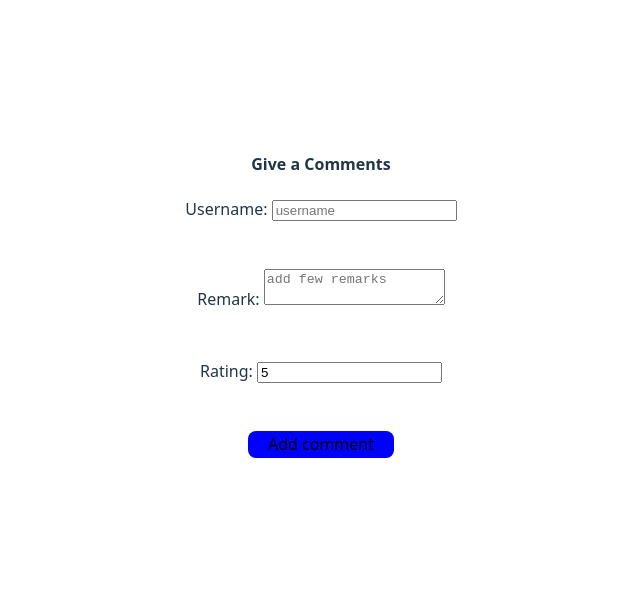
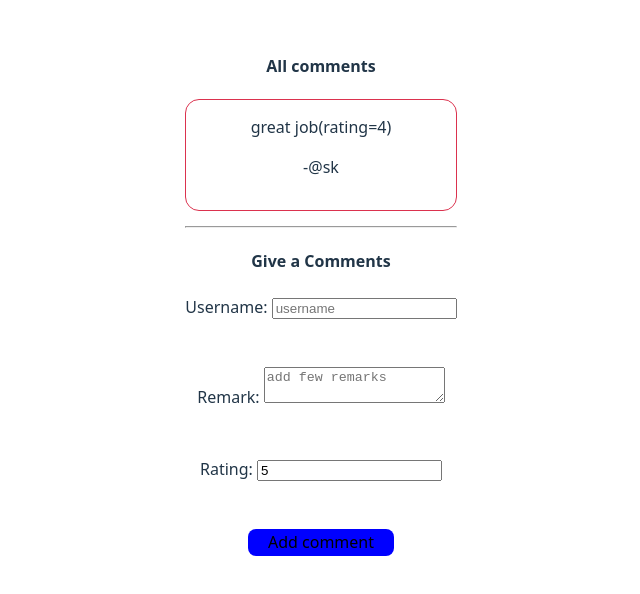
Before and after one commit to Sakshiparihar46/LearningReact, a React (Vite) app in the folder basic-react-app/: page / in a window 1280 px wide. Shown: the part 106-700 px from the top of the page, without its empty margins (319-959 px from the left). Built offline with nearby package versions, Linux system fonts and the light colour scheme.

Commit message:
show comment on screen and add styling

```diff
--- a/basic-react-app/src/App.jsx
+++ b/basic-react-app/src/App.jsx
@@ -8,13 +8,15 @@ import Ticket from './Ticket.jsx'
 import {sum} from "./helper"
 import Form from "./form.jsx"
 import CommentsForm from './commentsForm.jsx'
+import Comment from './comments.jsx'
 function App() {
 //   let winCondition=(ticket)=>{
 //     return ticket.every((num)=>num===ticket[0]);
 //   }
   return (
     <>
-      <CommentsForm/>
+      <Comment/>
+
     </>
 
   )
--- /dev/null
+++ b/basic-react-app/src/comments.css
@@ -0,0 +1,6 @@
+.comment{
+    border: 1px solid rgb(219, 50, 78);
+    border-radius: 14px;
+    padding: 15px;
+    margin-bottom: 15px;
+}
--- /dev/null
+++ b/basic-react-app/src/comments.jsx
@@ -0,0 +1,29 @@
+import { useState } from "react";
+import CommentsForm from './commentsForm.jsx'
+import './comments.css'
+export default function Comment(){
+    let [comments,setComments]=useState([{
+        username:"@sk",
+        remarks:"great job",
+        rating:4
+    }]);
+
+    let addNewComment=(comment)=>{
+        setComments((currComments)=>[...currComments,comment]);
+    }
+    return <div>
+        <h4>All comments</h4>
+        {comments.map((comment,idx)=>(
+            <div className="comment" key={idx}>
+        <span>{comment.remarks}</span>
+        <span>(rating={comment.rating})</span><br />
+        <p>-{comment.username}</p>
+        </div>
+        ))}
+
+        <hr />
+        <CommentsForm addNewComment={addNewComment}/>
+
+
+    </div>
+}
--- a/basic-react-app/src/commentsForm.jsx
+++ b/basic-react-app/src/commentsForm.jsx
@@ -1,5 +1,5 @@
 import{useState} from "react";
-export default function CommentsForm(){
+export default function CommentsForm({addNewComment} ){
     let[formData,setFormData]=useState({
         username:"",
         remarks:"",
@@ -14,6 +14,7 @@ export default function CommentsForm(){
 
     let handleSubmit=(event)=>{
         console.log(formData);
+        addNewComment(formData);
         event.preventDefault();
         setFormData({
             username:"",
```
